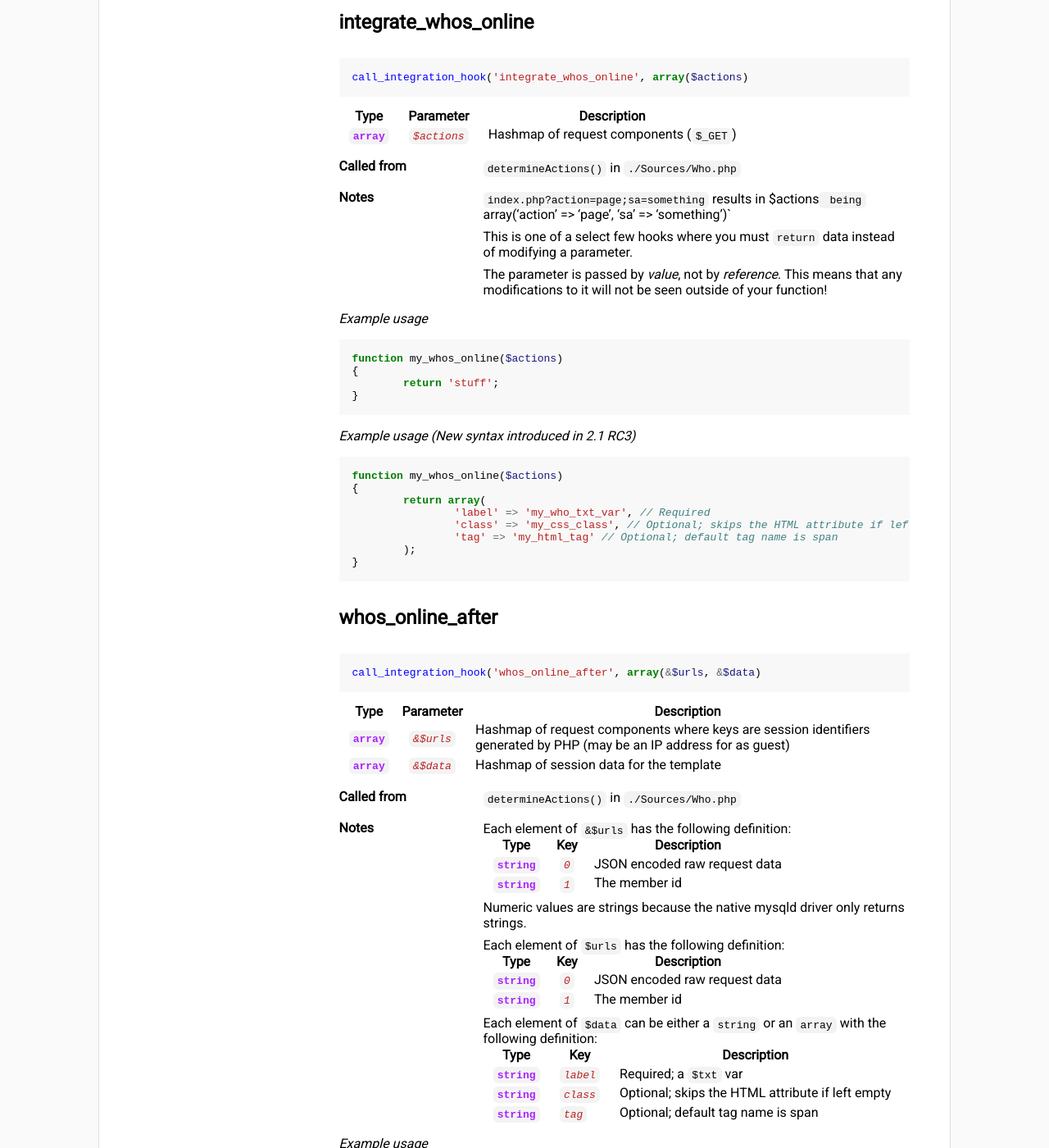
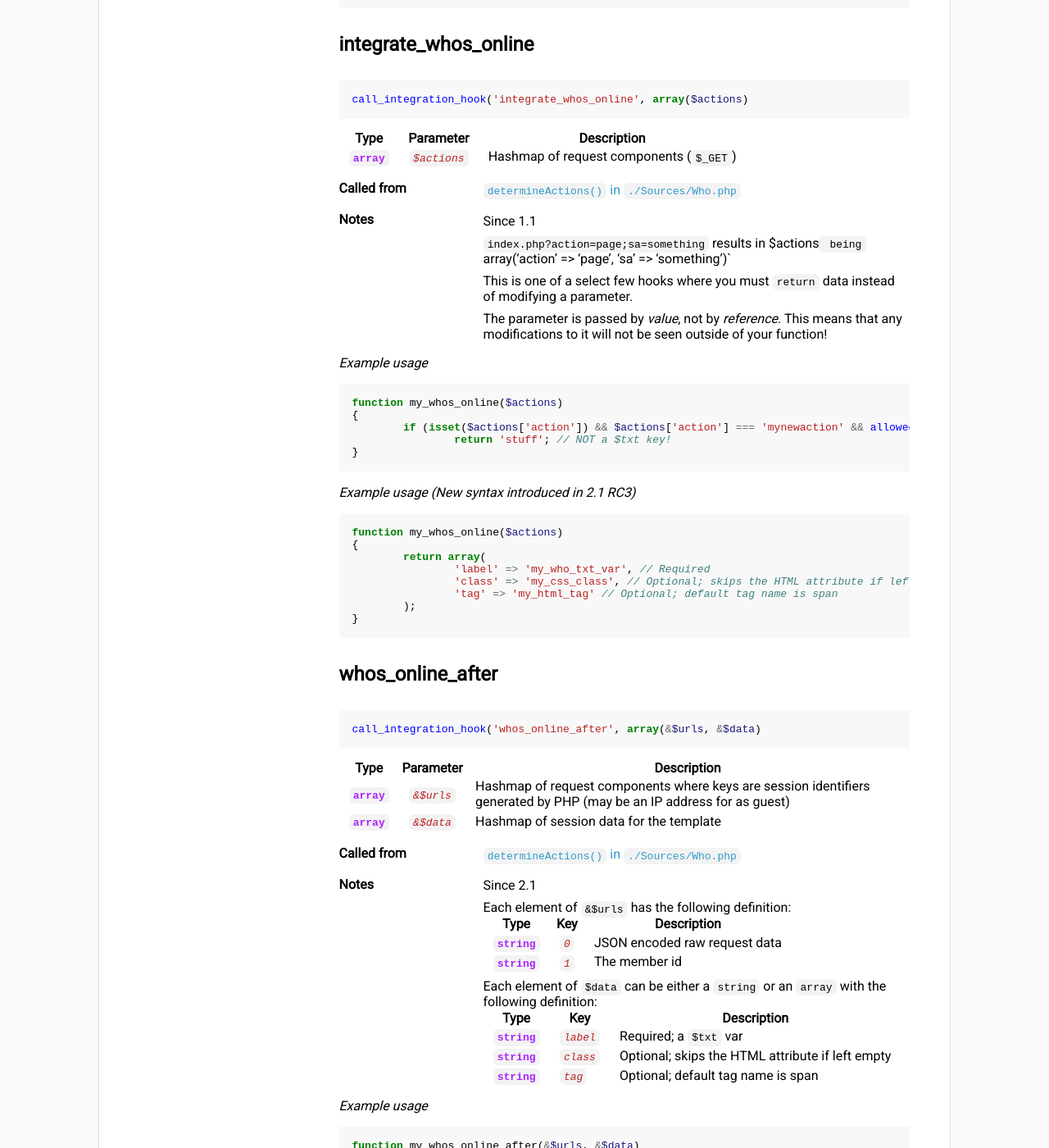
Before and after one commit to live627/smf-api-docs-test, a Jekyll site: the page built from hooks/who.md, in a window 1280 px wide and 1400 px high, scrolled down 776 px. Shown: the whole window at 82% size. Built offline with Jekyll 4.4.1, drawn with Linux system fonts in a browser that asks for light colours.

Commit message:
Update who.md

````diff
--- a/hooks/who.md
+++ b/hooks/who.md
@@ -16,9 +16,10 @@ Type|Parameter|Description
 `array`|`&$allowedActions`|Hashmap of actions that require specific permissions
 
 Called from
-: `determineActions()` in `./Sources/Who.php`
+: [`determineActions()` in `./Sources/Who.php`](../docs/who.html#determineactions)
 
 Notes
+: Since 2.1
 : The example below will use `$txt['whoallow_mynewaction']` if the current user has either `mypermission` or `mysecondpermission`.
 : In this case, the current user is the one viewing the online log, not the one who's log is being viewed.
 
@@ -42,9 +43,10 @@ Type|Parameter|Description
 `array`|`$actions`|Hashmap of request components (`$_GET`)
 
 Called from
-: `determineActions()` in `./Sources/Who.php`
+: [`determineActions()` in `./Sources/Who.php`](../docs/who.html#determineactions)
 
 Notes
+: Since 1.1
 : `index.php?action=page;sa=something` results in $actions` being `array('action' => 'page', 'sa' => 'something')`
 : This is one of a select few hooks where you must `return` data instead of modifying a parameter.
 : The parameter is passed by *value*, not by *reference*. This means that any modifications to it will not be seen outside of your function!
@@ -54,7 +56,8 @@ Notes
 ```php
 function my_whos_online($actions)
 {
-	return 'stuff';
+	if (isset($actions['action']) && $actions['action'] === 'mynewaction' && allowedTo(['mypermission', 'mysecondpermission']))
+		return 'stuff'; // NOT a $txt key!
 }
 ```
 
@@ -83,17 +86,11 @@ Type|Parameter|Description
 `array`|`&$data`|Hashmap of session data for the template
 
 Called from
-: `determineActions()` in `./Sources/Who.php`
+: [`determineActions()` in `./Sources/Who.php`](../docs/who.html#determineactions)
 
 Notes
+: Since 2.1
 : Each element of `&$urls` has the following definition:
-
-    Type|Key|Description
-    ---|---|---
-    `string`|`0`|JSON encoded raw request data
-    `string`|`1`|The member id
-: Numeric values are strings because the native mysqld driver only returns strings.
-: Each element of `$urls` has the following definition:
 
     Type|Key|Description
     ---|---|---
````
